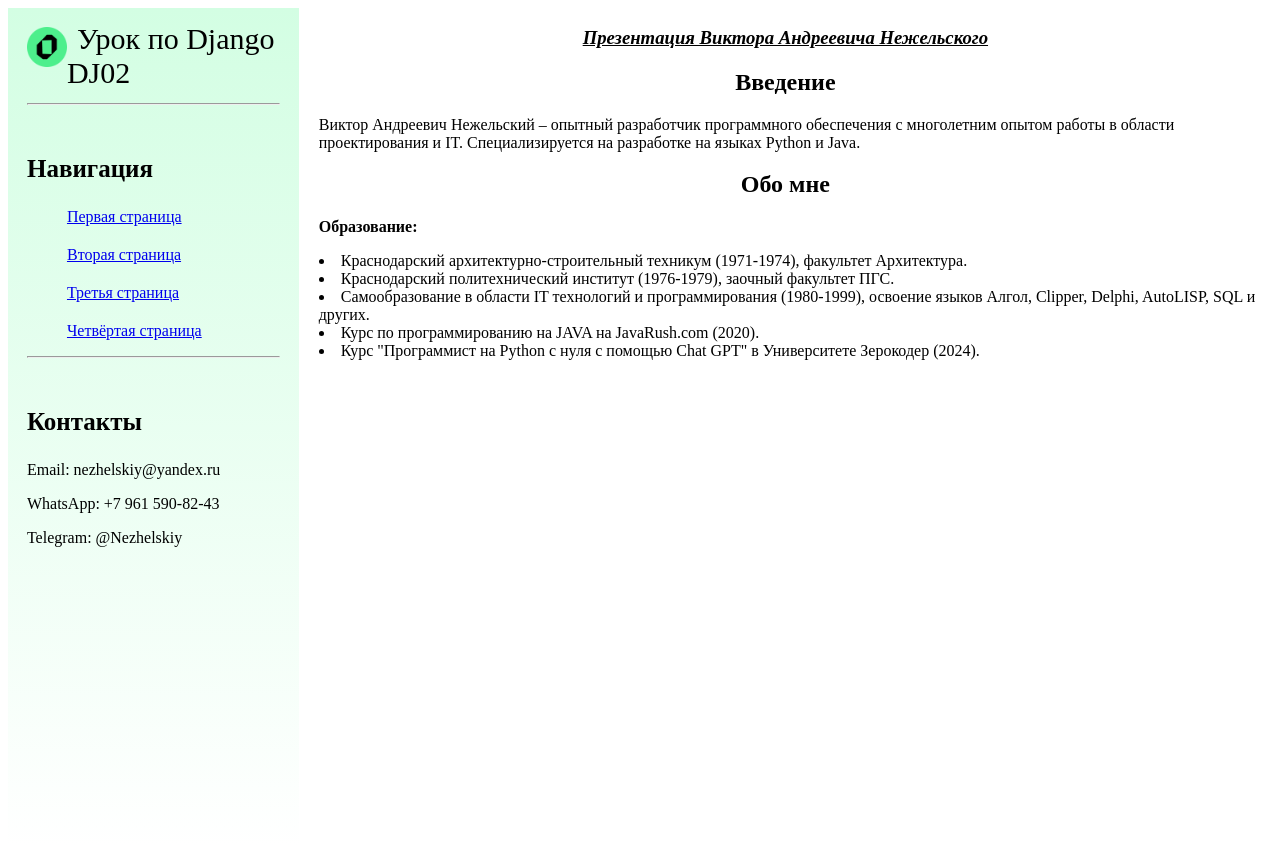
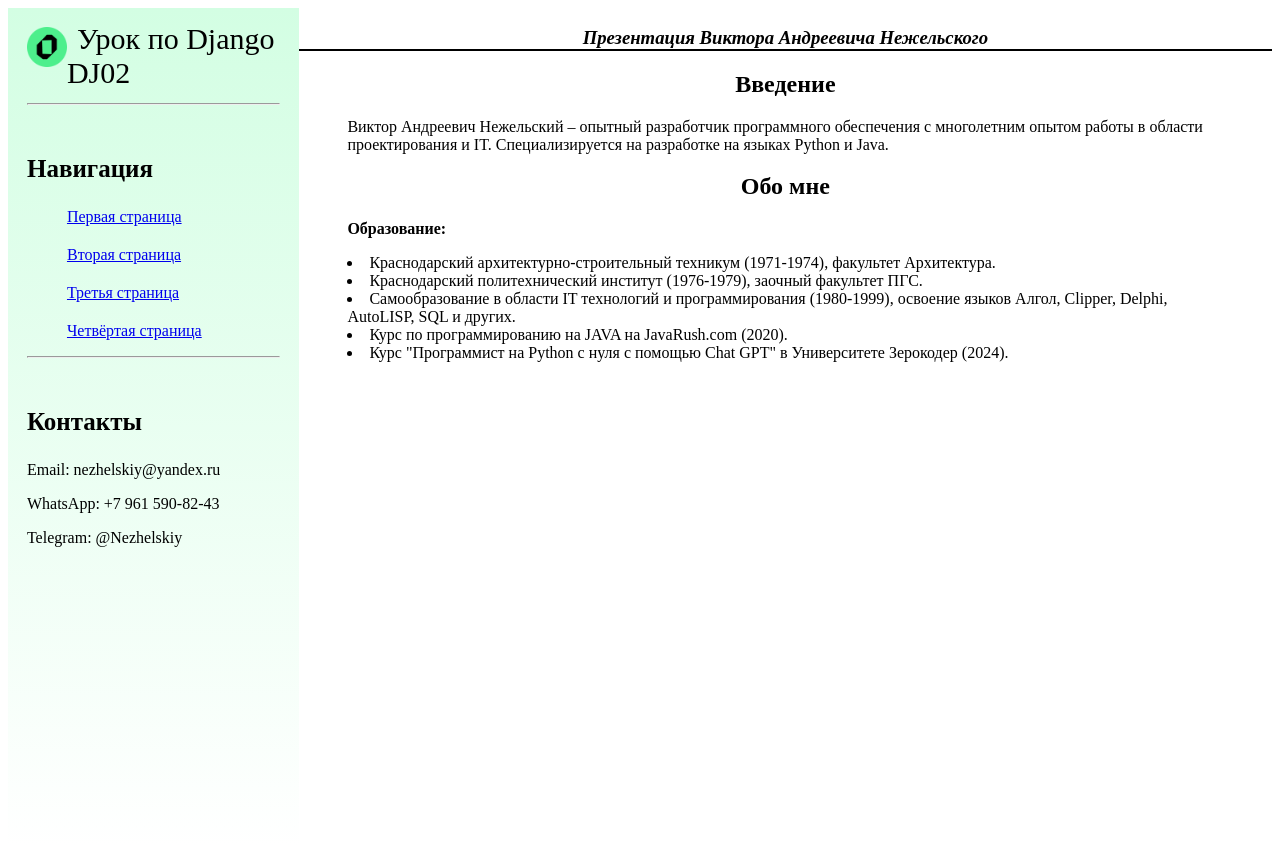
Before and after one commit to NezhelskiyViktor/Lesson_DJ02, a Django app: page / in a window 1280 px wide. Run offline with Django 5.2, Linux system fonts and the light colour scheme.

Commit message:
Загрузил доработанный main.css и layout.html

```diff
--- a/Project_DJ02/main/static/main/css/main.css
+++ b/Project_DJ02/main/static/main/css/main.css
@@ -38,13 +38,14 @@ main {
     text-align: center;
     overflow: auto;
 }
-main .underline {
-    text-decoration: underline;
+#underline {
     font-style: italic;
+    border-bottom: 2px solid #000;
 }
 main .list {
     text-align: left;
-    margin-left: 20px;
+    margin: auto;
+    width: 90%
 }
 
 footer {
--- a/Project_DJ02/main/templates/main/layout.html
+++ b/Project_DJ02/main/templates/main/layout.html
@@ -17,7 +17,7 @@
         {% include 'main/footer.html' %}
     </aside>
     <main>
-        <h3 class="underline">Презентация Виктора Андреевича Нежельского</h3>
+        <h3 id="underline">Презентация Виктора Андреевича Нежельского</h3>
         {% block content %}
         {% endblock %}
     </main>
```
